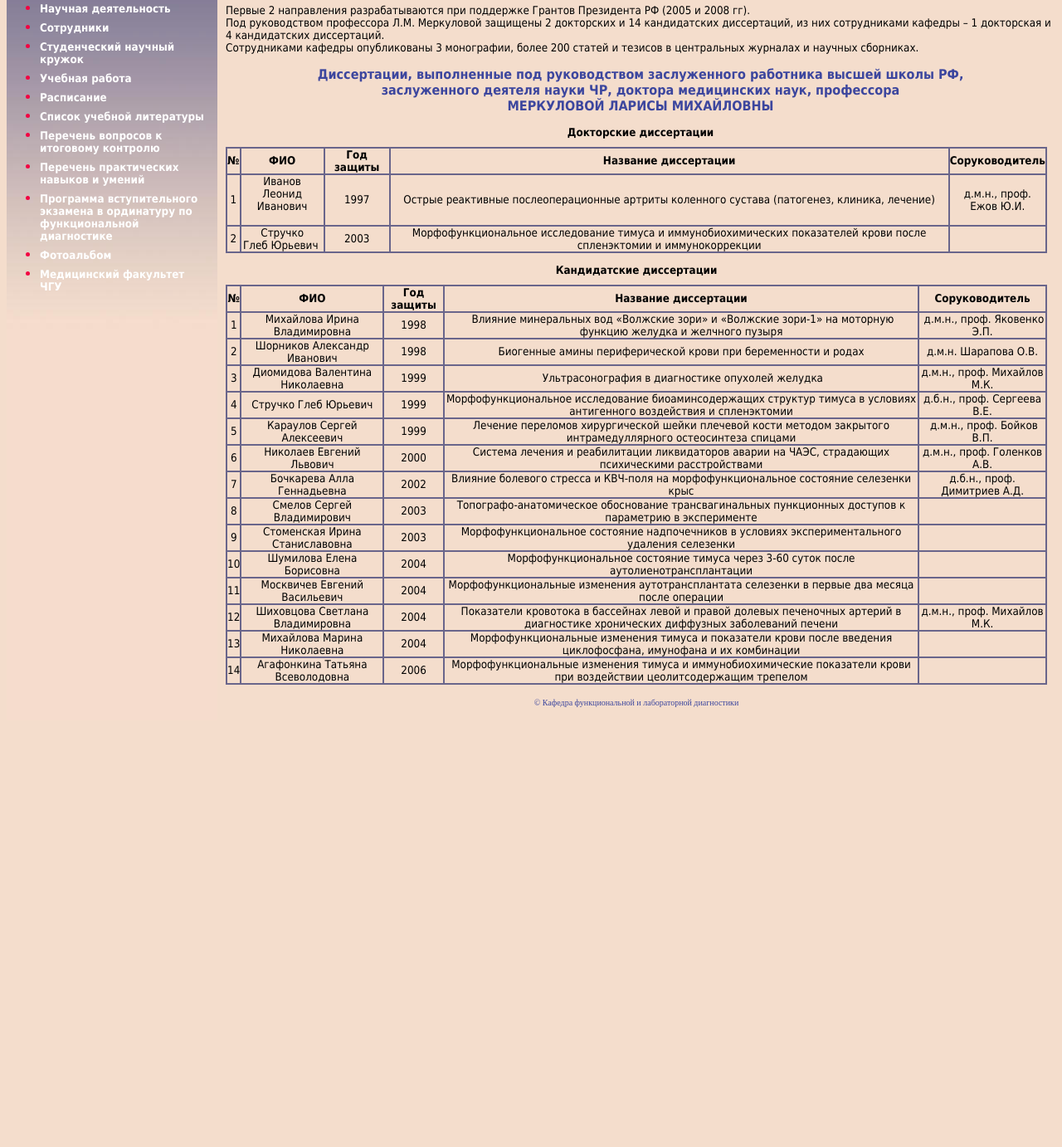
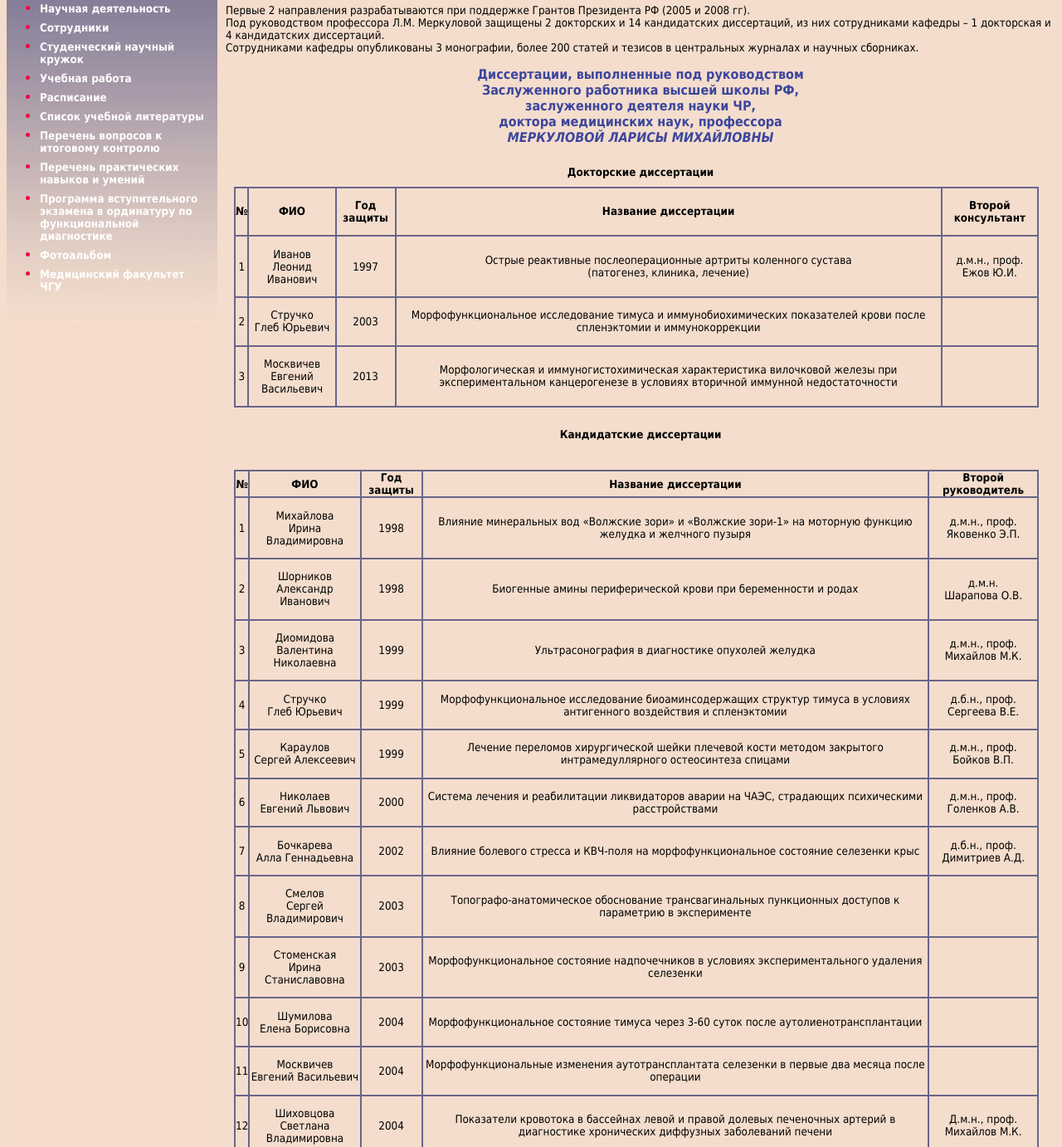
Before and after one commit to dvislov/kfld, a plain HTML site: page tmp_version/nauka.htm in a window 1280 px wide. Shown: the part 286-1668 px from the top of the page at 83% size. Before the commit the page ends 1162 px from the top, so only its background shows below. Drawn offline with Linux system fonts and the light colour scheme.

Commit message:
Dissertations updated.

```diff
--- a/tmp_version/nauka.htm
+++ b/tmp_version/nauka.htm
@@ -132,189 +132,477 @@ type=text/css rel=stylesheet>
 			<p class="text_black10" style="margin-left: 10px; margin-top: 0; margin-bottom: 0">
 			Сотрудниками кафедры опубликованы 3 монографии, более 200 статей и
 			тезисов в центральных журналах и научных сборниках.<p class="text_black10" style="margin-left: 10px; margin-top: 0; margin-bottom: 0">
-			&nbsp;<p class="text_blue12b" align="center" style="margin-left: 10px; margin-top: 0; margin-bottom: 0">
-			Диссертации, выполненные под руководством заслуженного работника
-			высшей школы РФ, <br>
-			заслуженного деятеля науки ЧР, доктора медицинских наук, профессора
-			<br>
-			МЕРКУЛОВОЙ ЛАРИСЫ МИХАЙЛОВНЫ<p class="text_black10" style="margin-left: 10px; margin-top: 0; margin-bottom: 0">
-			&nbsp;<p class="text_black10b" align="center" style="margin-left: 10px; margin-top: 0; margin-bottom: 10px">
-			Докторские диссертации<div align="center">
-				<table class="text_black10" border="1" width="98%" id="table3" cellspacing="0" cellpadding="0" bordercolor="#69658B">
+			&nbsp;
+			</p>
+
+			<p class="text_blue12b" align="center" style="margin-left: 10px; margin-top: 0; margin-bottom: 0">
+				Диссертации, выполненные под руководством<br>
+				Заслуженного работника высшей школы РФ,<br>
+				заслуженного деятеля науки ЧР,<br>
+				доктора медицинских наук, профессора<br>
+				<strong><em>МЕРКУЛОВОЙ ЛАРИСЫ МИХАЙЛОВНЫ</em></strong>
+			</p>
+			<p class="text_black10b" align="center" style="margin-left: 10px; margin-top: 0; margin-bottom: 10px">
+				&nbsp;
+			</p>
+			<p class="text_black10b" align="center" style="margin-left: 10px; margin-top: 0; margin-bottom: 10px">
+				<strong>Докторские диссертации</strong>
+			</p>
+
+			<style type="text/css">
+				table.text_black10{
+					margin-left: 20px;
+					margin-right: 20px;
+				}
+				table.text_black10 td{
+					text-align: center;
+				}
+			</style>
+
+			<table class="text_black10" border="1" id="table3" cellspacing="0" cellpadding="0" bordercolor="#69658B">
+				<tbody>
 					<tr>
-						<td align="center"><b>№ </b> </td>
-						<td align="center"><b>ФИО </b> </td>
-						<td align="center"><b>Год защиты </b> </td>
-						<td align="center"><b>Название диссертации </b> </td>
-						<td align="center"><b>Соруководитель</b></td>
+						<td>
+							<p><b>№</b></p>
+						</td>
+						<td>
+							<p><b>ФИО</b></p>
+						</td>
+						<td>
+							<p><b>Год защиты</b></p>
+						</td>
+						<td>
+							<p><b>Название диссертации</b></p>
+						</td>
+						<td>
+							<p><b>Второй консультант</b></p>
+						</td>
 					</tr>
 					<tr>
-						<td align="center"><span lang="en-us">1</span></td>
-						<td align="center">Иванов <br>
-						Леонид Иванович <br>
-&nbsp;</td>
-						<td align="center">1997 </td>
-						<td align="center">Острые реактивные послеоперационные
-						артриты коленного сустава (патогенез, клиника, лечение)</td>
-						<td align="center">д.м.н., проф.<br>
-						Ежов Ю.И.</td>
+						<td>
+							<p>1</p>
+						</td>
+						<td>
+							<p>Иванов<br>
+							Леонид Иванович</p>
+						</td>
+						<td>
+							<p>1997</p>
+						</td>
+						<td>
+							<p>Острые реактивные послеоперационные артриты коленного сустава<br>
+							(патогенез, клиника, лечение)</p>
+						</td>
+						<td>
+							<p>д.м.н., проф.<br>
+							Ежов Ю.И.</p>
+						</td>
 					</tr>
 					<tr>
-						<td align="center"><span lang="en-us">2</span></td>
-						<td align="center">Стручко<br>
-						Глеб Юрьевич&nbsp; </td>
-						<td align="center">2003</td>
-						<td align="center" valign="middle">Морфофункциональное
-						исследование тимуса и иммунобиохимических показателей
-						крови после спленэктомии и иммунокоррекции </td>
-						<td align="center">&nbsp;</td>
-					</tr>
-				</table>
-			</div>
-			<p class="text_black10b" align="center" style="margin-bottom: 10px">Кандидатские
-			диссертации</p>
-			<div align="center">
-				<table class="text_black10" border="1" width="98%" id="table4" cellspacing="0" cellpadding="0" bordercolor="#69658B">
-					<tr>
-						<td align="center" valign="middle"><b>№ </b> </td>
-						<td align="center" valign="middle"><b>ФИО </b> </td>
-						<td align="center" valign="middle"><b>Год защиты </b> </td>
-						<td align="center" valign="middle"><b>Название диссертации
-						</b> </td>
-						<td align="center" valign="middle"><b>Соруководитель</b></td>
+						<td>
+							<p>2</p>
+						</td>
+						<td>
+							<p>Стручко<br>
+							Глеб Юрьевич</p>
+						</td>
+						<td>
+							<p>2003</p>
+						</td>
+						<td>
+							<p>Морфофункциональное исследование тимуса и иммунобиохимических показателей крови после спленэктомии и иммунокоррекции</p>
+						</td>
+						<td></td>
 					</tr>
 					<tr>
-						<td align="center" valign="middle"><span lang="en-us">1</span></td>
-						<td align="center" valign="middle">Михайлова Ирина
-						Владимировна</td>
-						<td align="center" valign="middle">1998</td>
-						<td align="center" valign="middle">&nbsp;Влияние
-						минеральных вод «Волжские зори» и «Волжские зори-1» на
-						моторную функцию желудка и желчного пузыря</td>
-						<td align="center" valign="middle">&nbsp;д.м.н., проф. Яковенко
-						Э.П. </td>
+						<td>
+							<p>3</p>
+						</td>
+						<td>
+							<p>Москвичев<br>
+							Евгений Васильевич</p>
+						</td>
+						<td>
+							<p>2013</p>
+						</td>
+						<td>
+							<p>Морфологическая и иммуногистохимическая характеристика вилочковой железы при экспериментальном канцерогенезе в условиях вторичной иммунной недостаточности</p>
+						</td>
+						<td></td>
+					</tr>
+				</tbody>
+			</table>
+
+			<p class="text_black10b" align="center" style="margin-left: 10px; margin-top: 0; margin-bottom: 10px">
+				&nbsp;
+			</p>
+			<p class="text_black10b" align="center" style="margin-left: 10px; margin-top: 0; margin-bottom: 10px">
+				<strong>Кандидатские диссертации</strong>
+			</p>
+			<p class="text_black10b" align="center" style="margin-left: 10px; margin-top: 0; margin-bottom: 10px">
+				&nbsp;
+			</p>
+
+			<table class="text_black10" border="1" id="table3" cellspacing="0" cellpadding="0" bordercolor="#69658B">
+				<tbody>
+					<tr>
+						<td>
+							<b>№</b>
+						</td>
+						<td>
+							<b>ФИО</b>
+						</td>
+						<td>
+							<b>Год защиты</b>
+						</td>
+						<td>
+							<b>Название диссертации</b>
+						</td>
+						<td>
+							<b>Второй руководитель</b>
+						</td>
 					</tr>
 					<tr>
-						<td align="center" valign="middle"><span lang="en-us">2</span></td>
-						<td align="center" valign="middle">Шорников Александр
-						Иванович</td>
-						<td align="center" valign="middle">1998</td>
-						<td align="center" valign="middle">Биогенные амины
-						периферической крови при беременности и родах</td>
-						<td align="center" valign="middle">д.м.н.
-Шарапова О.В.</td>
+						<td>
+							<p>1</p>
+						</td>
+						<td>
+							<p>Михайлова<br>
+							Ирина Владимировна</p>
+						</td>
+						<td>
+							<p>1998</p>
+						</td>
+						<td>
+							<p>Влияние минеральных вод «Волжские зори» и «Волжские зори-1» на моторную функцию желудка и желчного пузыря</p>
+						</td>
+						<td>
+							<p>д.м.н., проф.<br>
+							Яковенко Э.П.</p>
+						</td>
 					</tr>
 					<tr>
-						<td align="center" valign="middle"><span lang="en-us">3</span></td>
-						<td align="center" valign="middle">Диомидова Валентина
-						Николаевна</td>
-						<td align="center" valign="middle">1999</td>
-						<td align="center" valign="middle">&nbsp;Ультрасонография
-						в диагностике опухолей желудка</td>
-						<td align="center" valign="middle">д.м.н., проф.
-Михайлов М.К.</td>
+						<td>
+							<p>2</p>
+						</td>
+						<td>
+							<p>Шорников<br>
+							Александр Иванович</p>
+						</td>
+						<td>
+							<p>1998</p>
+						</td>
+						<td>
+							<p>Биогенные амины периферической крови при беременности и родах</p>
+						</td>
+						<td>
+							<p>д.м.н.<br>
+							Шарапова О.В.</p>
+						</td>
 					</tr>
 					<tr>
-						<td align="center" valign="middle"><span lang="en-us">4</span></td>
-						<td align="center" valign="middle">Стручко Глеб Юрьевич</td>
-						<td align="center" valign="middle">1999</td>
-						<td align="center" valign="middle">Морфофункциональное исследование биоаминсодержащих структур тимуса в условиях антигенного воздействия и спленэктомии</td>
-						<td align="center" valign="middle">д.б.н., проф.
-						Сергеева В.Е. </td>
+						<td>
+							<p>3</p>
+						</td>
+						<td>
+							<p>Диомидова<br>
+							Валентина Николаевна</p>
+						</td>
+						<td>
+							<p>1999</p>
+						</td>
+						<td>
+							<p>Ультрасонография в диагностике опухолей желудка</p>
+						</td>
+						<td>
+							<p>д.м.н., проф.<br>
+							Михайлов М.К.</p>
+						</td>
 					</tr>
 					<tr>
-						<td align="center" valign="middle"><span lang="en-us">5</span></td>
-						<td align="center" valign="middle">Караулов Сергей
-						Алексеевич</td>
-						<td align="center" valign="middle">1999</td>
-						<td align="center" valign="middle">Лечение переломов
-						хирургической шейки плечевой кости методом закрытого
-						интрамедуллярного остеосинтеза спицами</td>
-						<td align="center" valign="middle">&nbsp;д.м.н., проф.
-						Бойков В.П.</td>
+						<td>
+							<p>4</p>
+						</td>
+						<td>
+							<p>Стручко<br>
+							Глеб Юрьевич</p>
+						</td>
+						<td>
+							<p>1999</p>
+						</td>
+						<td>
+							<p>Морфофункциональное исследование биоаминсодержащих структур тимуса в условиях антигенного воздействия и спленэктомии</p>
+						</td>
+						<td>
+							<p>д.б.н., проф.<br>
+							Сергеева В.Е.</p>
+						</td>
 					</tr>
 					<tr>
-						<td align="center" valign="middle"><span lang="en-us">6</span></td>
-						<td align="center" valign="middle">Николаев Евгений
-						Львович</td>
-						<td align="center" valign="middle">2000</td>
-						<td align="center" valign="middle">Система лечения и реабилитации ликвидаторов аварии на ЧАЭС,
-						страдающих психическими расстройствами</td>
-						<td align="center" valign="middle">д.м.н., проф. Голенков
-						А.В. </td>
+						<td>
+							<p>5</p>
+						</td>
+						<td>
+							<p>Караулов<br>
+							Сергей Алексеевич</p>
+						</td>
+						<td>
+							<p>1999</p>
+						</td>
+						<td>
+							<p>Лечение переломов хирургической шейки плечевой кости методом закрытого интрамедуллярного остеосинтеза спицами</p>
+						</td>
+						<td>
+							<p>д.м.н., проф.<br>
+							Бойков В.П.</p>
+						</td>
 					</tr>
 					<tr>
-						<td align="center" valign="middle"><span lang="en-us">7</span></td>
-						<td align="center" valign="middle">Бочкарева Алла
-						Геннадьевна</td>
-						<td align="center" valign="middle">2002</td>
-						<td align="center" valign="middle">Влияние болевого стресса и КВЧ-поля
-						на морфофункциональное состояние селезенки крыс</td>
-						<td align="center" valign="middle">д.б.н., проф. Димитриев
-						А.Д.</td>
+						<td>
+							<p>6</p>
+						</td>
+						<td>
+							<p>Николаев<br>
+							Евгений Львович</p>
+						</td>
+						<td>
+							<p>2000</p>
+						</td>
+						<td>
+							<p>Система лечения и реабилитации ликвидаторов аварии на ЧАЭС, страдающих психическими расстройствами</p>
+						</td>
+						<td>
+							<p>д.м.н., проф.<br>
+							Голенков А.В.</p>
+						</td>
 					</tr>
 					<tr>
-						<td align="center" valign="middle"><span lang="en-us">8</span></td>
-						<td align="center" valign="middle">Смелов Сергей
-						Владимирович</td>
-						<td align="center" valign="middle">2003</td>
-						<td align="center" valign="middle">Топографо-анатомическое обоснование трансвагинальных пункционных доступов к параметрию в эксперименте</td>
-						<td align="center" valign="middle">&nbsp;</td>
+						<td>
+							<p>7</p>
+						</td>
+						<td>
+							<p>Бочкарева<br>
+							Алла Геннадьевна</p>
+						</td>
+						<td>
+							<p>2002</p>
+						</td>
+						<td>
+							<p>Влияние болевого стресса и КВЧ-поля на морфофункциональное состояние селезенки крыс</p>
+						</td>
+						<td>
+							<p>д.б.н., проф.<br>
+							Димитриев А.Д.</p>
+						</td>
 					</tr>
 					<tr>
-						<td align="center" valign="middle"><span lang="en-us">9</span></td>
-						<td align="center" valign="middle">Стоменская Ирина
-						Станиславовна</td>
-						<td align="center" valign="middle">2003</td>
-						<td align="center" valign="middle">Морфофункциональное
-						состояние надпочечников в условиях экспериментального
-						удаления селезенки</td>
-						<td align="center" valign="middle">&nbsp;</td>
+						<td>
+							<p>8</p>
+						</td>
+						<td>
+							<p>Смелов<br>
+							Сергей Владимирович</p>
+						</td>
+						<td>
+							<p>2003</p>
+						</td>
+						<td>
+							<p>Топографо-анатомическое обоснование трансвагинальных пункционных доступов к параметрию в эксперименте</p>
+						</td>
+						<td></td>
 					</tr>
 					<tr>
-						<td align="center" valign="middle"><span lang="en-us">10</span></td>
-						<td align="center" valign="middle">Шумилова Елена
-						Борисовна</td>
-						<td align="center" valign="middle">2004</td>
-						<td align="center" valign="middle">Морфофункциональное состояние тимуса через 3-60 суток после аутолиенотрансплантации</td>
-						<td align="center" valign="middle">&nbsp;</td>
+						<td>
+							<p>9</p>
+						</td>
+						<td>
+							<p>Стоменская<br>
+							Ирина Станиславовна</p>
+						</td>
+						<td>
+							<p>2003</p>
+						</td>
+						<td>
+							<p>Морфофункциональное состояние надпочечников в условиях экспериментального удаления селезенки</p>
+						</td>
+						<td></td>
 					</tr>
 					<tr>
-						<td align="center" valign="middle"><span lang="en-us">11</span></td>
-						<td align="center" valign="middle">Москвичев Евгений
-						Васильевич</td>
-						<td align="center" valign="middle">2004</td>
-						<td align="center" valign="middle">Морфофункциональные изменения аутотрансплантата селезенки в первые два месяца после операции</td>
-						<td align="center" valign="middle">&nbsp;</td>
+						<td>
+							<p>10</p>
+						</td>
+						<td>
+							<p>Шумилова<br>
+							Елена Борисовна</p>
+						</td>
+						<td>
+							<p>2004</p>
+						</td>
+						<td>
+							<p>Морфофункциональное состояние тимуса через 3-60 суток после аутолиенотрансплантации</p>
+						</td>
+						<td></td>
 					</tr>
 					<tr>
-						<td align="center" valign="middle"><span lang="en-us">12</span></td>
-						<td align="center" valign="middle">Шиховцова Светлана
-						Владимировна</td>
-						<td align="center" valign="middle">2004</td>
-						<td align="center" valign="middle">Показатели кровотока
-						в бассейнах левой и правой долевых печеночных артерий в
-						диагностике хронических диффузных заболеваний печени</td>
-						<td align="center" valign="middle">д.м.н., проф.
-						Михайлов М.К. </td>
+						<td>
+							<p>11</p>
+						</td>
+						<td>
+							<p>Москвичев<br>
+							Евгений Васильевич</p>
+						</td>
+						<td>
+							<p>2004</p>
+						</td>
+						<td>
+							<p>Морфофункциональные изменения аутотрансплантата селезенки в первые два месяца после операции</p>
+						</td>
+						<td></td>
 					</tr>
 					<tr>
-						<td align="center" valign="middle"><span lang="en-us">13</span></td>
-						<td align="center" valign="middle">Михайлова Марина
-						Николаевна</td>
-						<td align="center" valign="middle">2004</td>
-						<td align="center" valign="middle">Морфофункциональные изменения тимуса и показатели крови после введения циклофосфана, имунофана и их комбинации</td>
-						<td align="center" valign="middle">&nbsp;</td>
+						<td>
+							<p>12</p>
+						</td>
+						<td>
+							<p>Шиховцова<br>
+							Светлана Владимировна</p>
+						</td>
+						<td>
+							<p>2004</p>
+						</td>
+						<td>
+							<p>Показатели кровотока в бассейнах левой и правой долевых печеночных артерий в диагностике хронических диффузных заболеваний печени</p>
+						</td>
+						<td>
+							<p>Д.м.н., проф.<br>
+							Михайлов М.К.</p>
+						</td>
 					</tr>
 					<tr>
-						<td align="center" valign="middle">14</td>
-						<td align="center" valign="middle">Агафонкина Татьяна
-						Всеволодовна</td>
-						<td align="center" valign="middle">2006</td>
-						<td align="center" valign="middle">Морфофункциональные изменения тимуса и иммунобиохимические показатели крови при воздействии цеолитсодержащим трепелом </td>
-						<td align="center" valign="middle">&nbsp;</td>
+						<td>
+							<p>13</p>
+						</td>
+						<td>
+							<p>Михайлова<br>
+							Марина Николаевна</p>
+						</td>
+						<td>
+							<p>2004</p>
+						</td>
+						<td>
+							<p>Морфофункциональные изменения тимуса и показатели крови после введения циклофосфана, имунофана и их комбинации</p>
+						</td>
+						<td></td>
 					</tr>
-				</table>
+					<tr>
+						<td>
+							<p>14</p>
+						</td>
+						<td>
+							<p>Агафонкина<br>
+							Татьяна Всеволодовна</p>
+						</td>
+						<td>
+							<p>2006</p>
+						</td>
+						<td>
+							<p>Морфофункциональные изменения тимуса и иммунобиохимические показатели крови при воздействии цеолитсодержащим трепелом</p>
+						</td>
+						<td></td>
+					</tr>
+					<tr>
+						<td>
+							<p>15</p>
+						</td>
+						<td>
+							<p>Конькова<br>
+							Мария Владимировна</p>
+						</td>
+						<td>
+							<p>2011</p>
+						</td>
+						<td>
+							<p>Использование метода ультразвуковой навигации при выполнении катетеризации подключичной вены</p>
+						</td>
+						<td>
+							<p>Д.м.н. Диомидова В.Н.</p>
+						</td>
+					</tr>
+				</tbody>
+			</table>
+
+				<p class="text_black10b" align="center" style="margin-left: 10px; margin-top: 0; margin-bottom: 10px">
+				<br><br>
+			</p>
+			<p class="text_blue12b" align="center" style="margin-left: 10px; margin-top: 0; margin-bottom: 0">
+				<strong>Диссертации, выполненные под руководством</strong><br>
+				<strong>Члена-корреспондента РАЕ, доктора медицинских наук, профессора </strong><br>
+				<strong><em>СТРУЧКО ГЛЕБА ЮРЬЕВИЧА</em></strong>
+			</p>
+
+			<p class="text_black10b" align="center" style="margin-left: 10px; margin-top: 0; margin-bottom: 10px">
+				&nbsp;
+			</p>
+			<p class="text_black10b" align="center" style="margin-left: 10px; margin-top: 0; margin-bottom: 10px">
+				<strong>Кандидатские диссертации</strong>
+			</p>
+			<p class="text_black10b" align="center" style="margin-left: 10px; margin-top: 0; margin-bottom: 10px">
+				&nbsp;
+			</p>
+
+
+			<table class="text_black10" border="1" id="table3" cellspacing="0" cellpadding="0" bordercolor="#69658B">
+				<tbody>
+					<tr>
+						<td>
+							<b>№</b>
+						</td>
+						<td>
+							<b>ФИО</b>
+						</td>
+						<td>
+							<b>Год защиты</b>
+						</td>
+						<td>
+							<b>Название диссертации</b>
+						</td>
+						<td>
+							<b>Второй руководитель</b>
+						</td>
+					</tr>
+					<tr>
+						<td>
+							<p>1</p>
+						</td>
+						<td>
+							<p>Мухаммад Захид</p>
+						</td>
+						<td>
+							<p>2012</p>
+						</td>
+						<td>
+							<p>Морфологические изменения тимуса и иммунобиохимические показатели крови после применения Полиоксидония</p>
+						</td>
+						<td></td>
+					</tr>
+					<tr>
+						<td>
+							<p>2</p>
+						</td>
+						<td>
+							<p>Кострова<br>
+							Ольга Юрьевна</p>
+						</td>
+						<td>
+							<p>2013</p>
+						</td>
+						<td>
+							<p>Морфофункциональные изменения тимуса при экспериментальном канцерогенезе, вызванном введением 1,2-диметилгидразина в различной дозировке</p>
+						</td>
+						<td></td>
+					</tr>
+				</tbody>
+			</table>
 			</div>
 			<p align="center">
 			<font face="Times New Roman" size="1" color="#3C469E">
```
